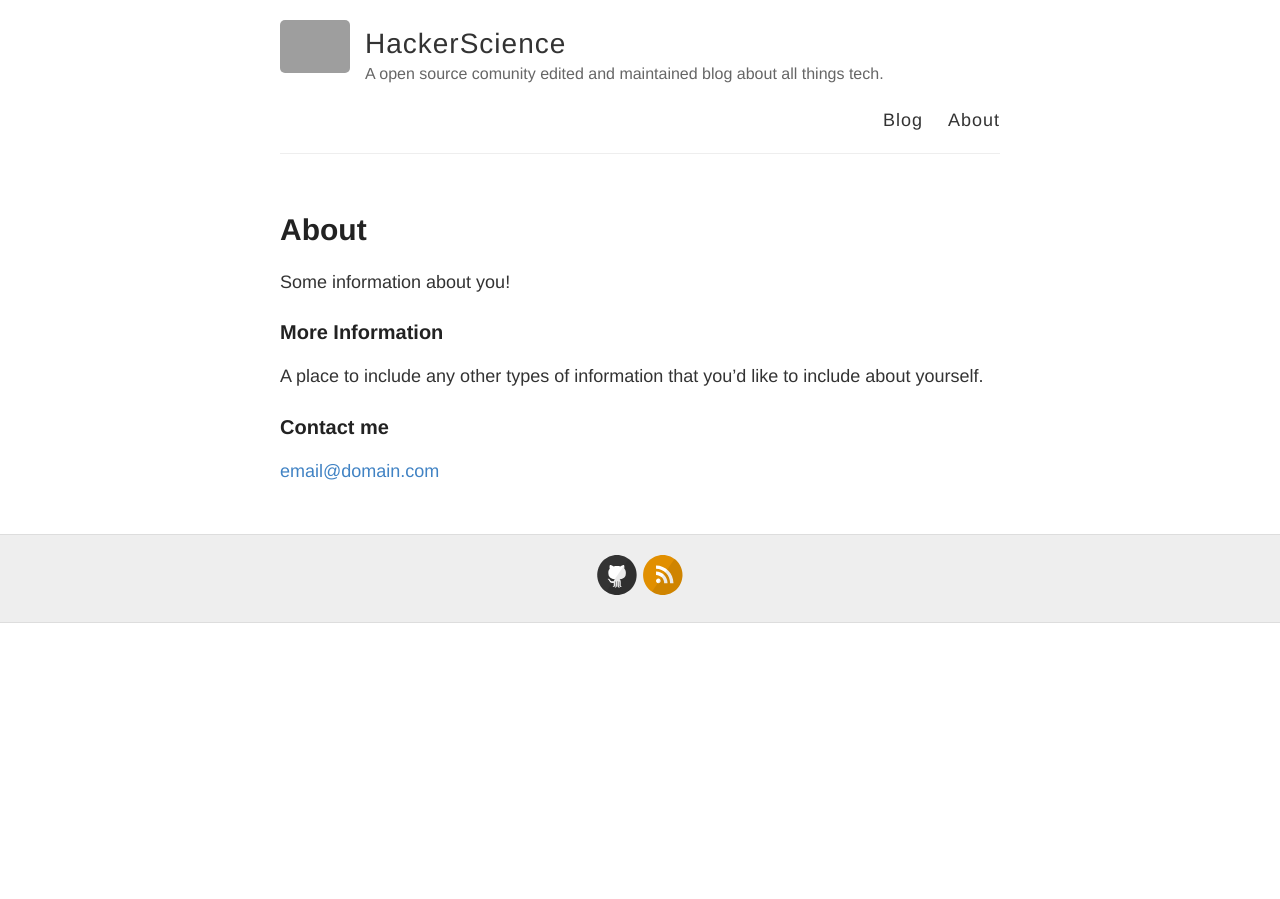
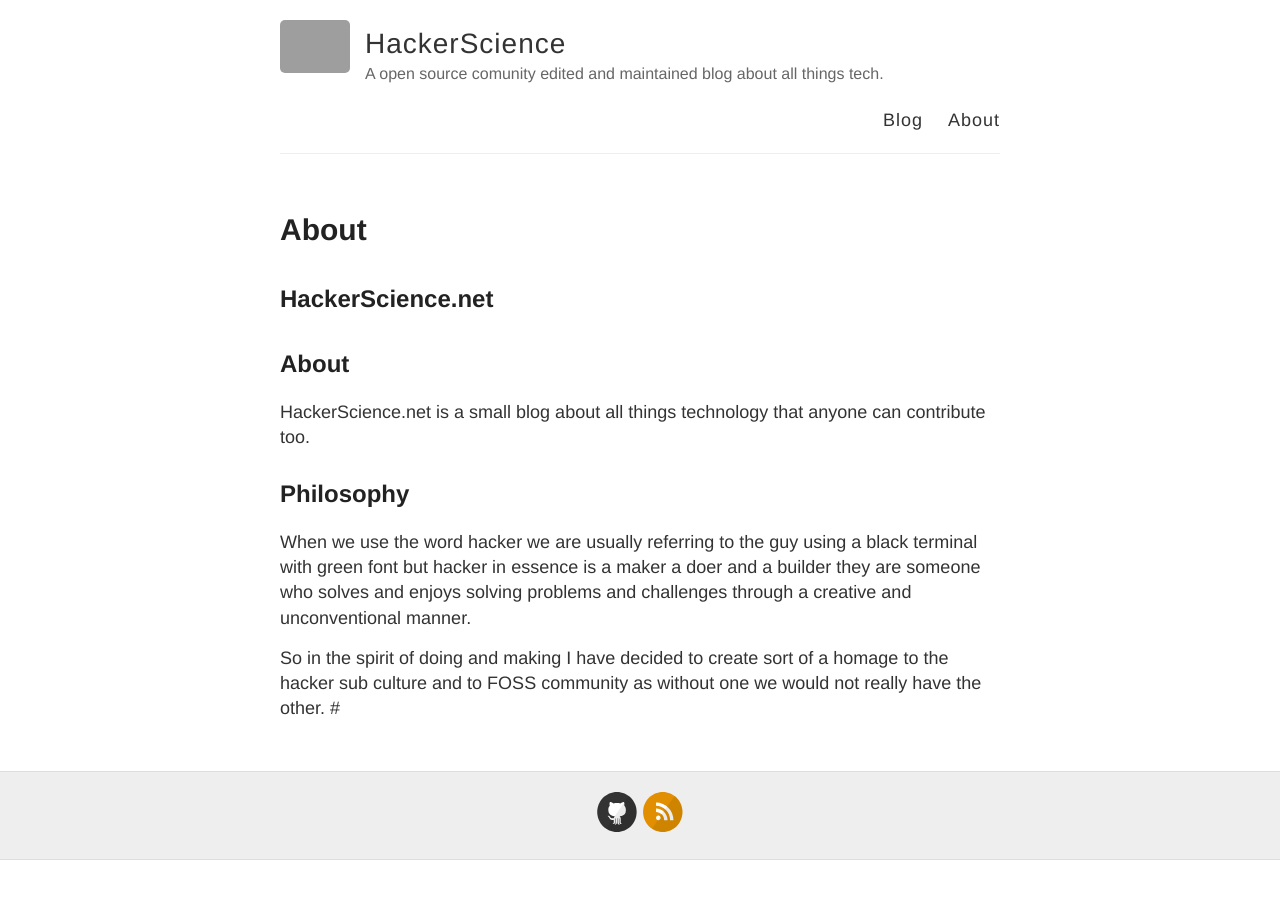
Before and after one commit to 0x00009b/hackerscience.net, a Jekyll site: the page built from about.md, in a window 1280 px wide. Built offline with Jekyll 4.4.1, drawn with Linux system fonts in a browser that asks for light colours; grey boxes are pictures that could not be loaded.

Commit message:
Update about.md

```diff
--- a/about.md
+++ b/about.md
@@ -4,12 +4,14 @@
 permalink: /about/
 ---
 
-Some information about you!
+## HackerScience.net
 
-### More Information
+## About
+HackerScience.net is a small blog about all things technology that anyone can contribute too.
 
-A place to include any other types of information that you'd like to include about yourself.
+## Philosophy
 
-### Contact me
+When we use the word hacker we are usually referring to the guy using a black terminal with green font but hacker in essence is a maker a doer and a builder they are someone who solves and enjoys solving problems and challenges through a creative and unconventional manner.
 
-[email@domain.com](mailto:email@domain.com)
+So in the spirit of doing and making I have decided to create sort of a homage to the hacker sub culture and to FOSS community as without one we would not really have the other.
+#
```
